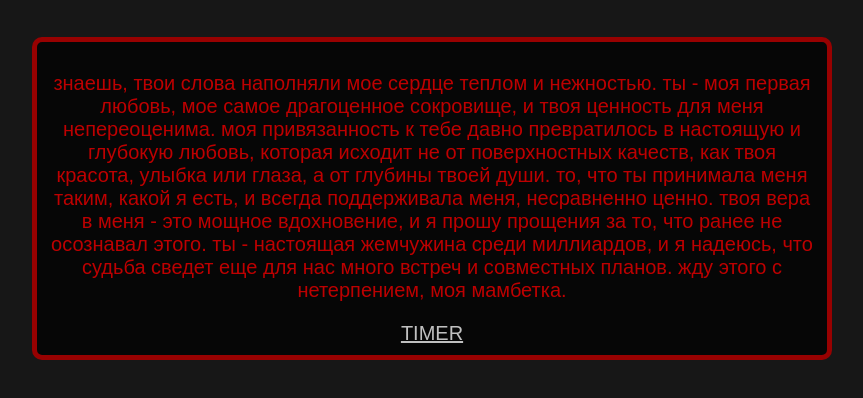
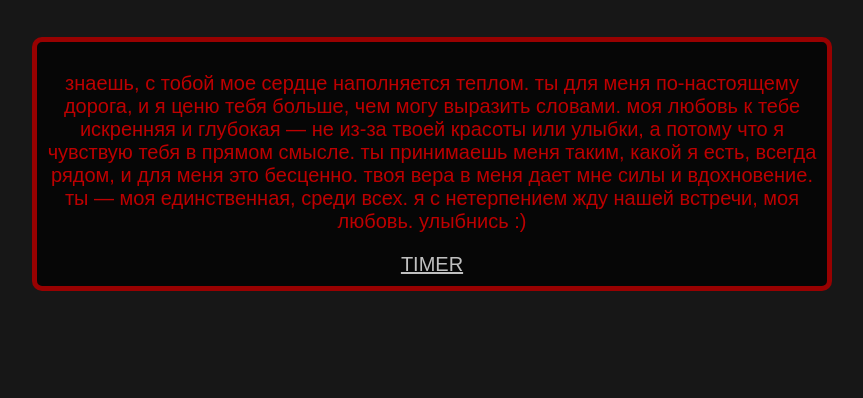
Before and after one commit to aalymov/12092020, a plain HTML site: page second_page.html in a window 1280 px wide. Shown: the part 112-510 px from the top of the page, without its empty margins (208-1071 px from the left). Drawn offline with Linux system fonts and the light colour scheme; a script that the page names is missing.

Commit message:
second_page.html

```diff
--- a/second_page.html
+++ b/second_page.html
@@ -8,19 +8,16 @@
 	<div class="poslanie">
         <h1>мое послание</h1>
 		<div class="foryou">
-       <p>знаешь, твои слова наполняли мое сердце теплом и нежностью.
-ты - моя первая любовь, мое самое драгоценное сокровище,
-и твоя ценность для меня непереоценима.
-моя привязанность к тебе давно превратилось в настоящую и глубокую любовь,
-которая исходит не от поверхностных качеств, как твоя  красота,
-улыбка или глаза, а от глубины твоей души.
-то, что ты принимала меня таким, какой я есть,
-и всегда поддерживала меня, несравненно ценно.
-твоя вера в меня - это мощное вдохновение,
-и я прошу прощения за то, что ранее не осознавал этого.
-ты - настоящая жемчужина среди миллиардов, и я надеюсь,
-что судьба сведет еще для нас много встреч и совместных планов.
-жду этого с нетерпением, моя мамбетка.</p>
+       <p>знаешь, с тобой мое сердце наполняется теплом.
+ты для меня по-настоящему дорога, и я ценю тебя больше, чем могу выразить словами.
+моя любовь к тебе искренняя и глубокая — не из-за твоей красоты или улыбки,
+а потому что я чувствую тебя в прямом смысле.
+ты принимаешь меня таким, какой я есть, всегда рядом, и для меня это бесценно.
+твоя вера в меня дает мне силы и вдохновение.
+ты — моя единственная, среди всех.
+я с нетерпением жду нашей встречи, моя любовь.
+
+улыбнись :)</p>
 
 		<a href="index.html">TIMER</a>
     </div>
```
